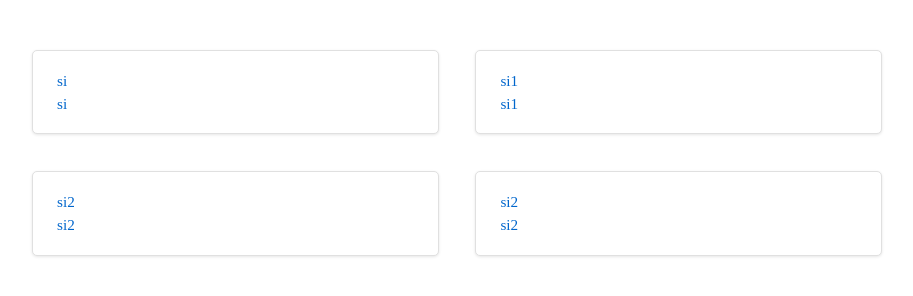
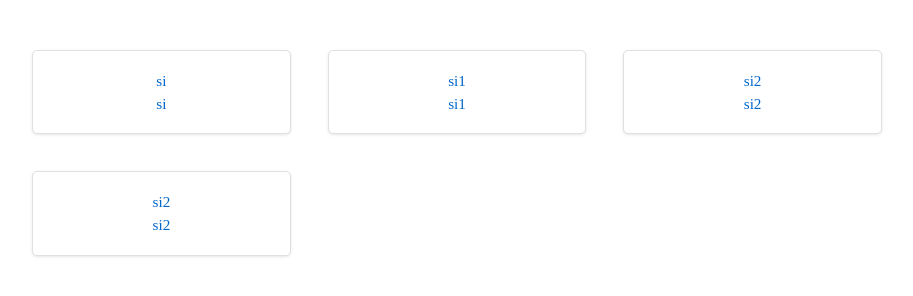
Before and after one commit to Lentes18/W5, a plain HTML site: page public/index.html in a window 1280 px wide. Shown: the whole page, without its empty margins (358-1271 px from the left). Drawn offline with Linux system fonts and the light colour scheme.

Commit message:
si weon >:D

```diff
--- a/public/css/styles.css
+++ b/public/css/styles.css
@@ -5,14 +5,14 @@
   margin-left: 350px;
   padding: 0 2rem;
   display: grid;
-  grid-template-columns: repeat(2, 1fr);
-  /* Solo dos columnas */
+  grid-template-columns: repeat(3, 1fr);
+  /* Solo 3 columnas */
   gap: 2.3rem;
   justify-content: center;
 }
 
-
 .card {
+  text-align: center;
   background-color: #ffffff;
   border: 1px solid #e0e0e0;
   padding: 1rem 1.5rem;
```
